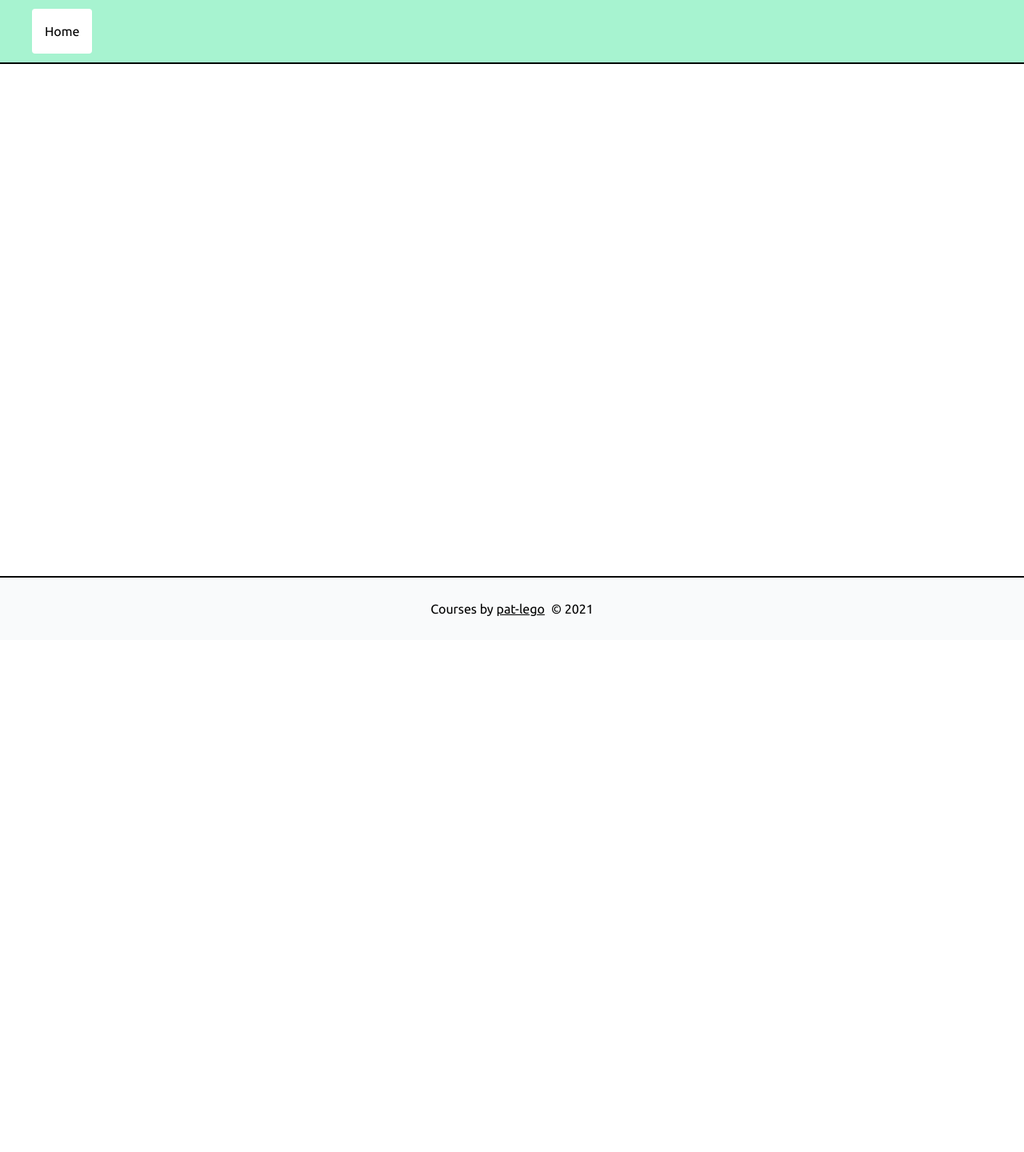
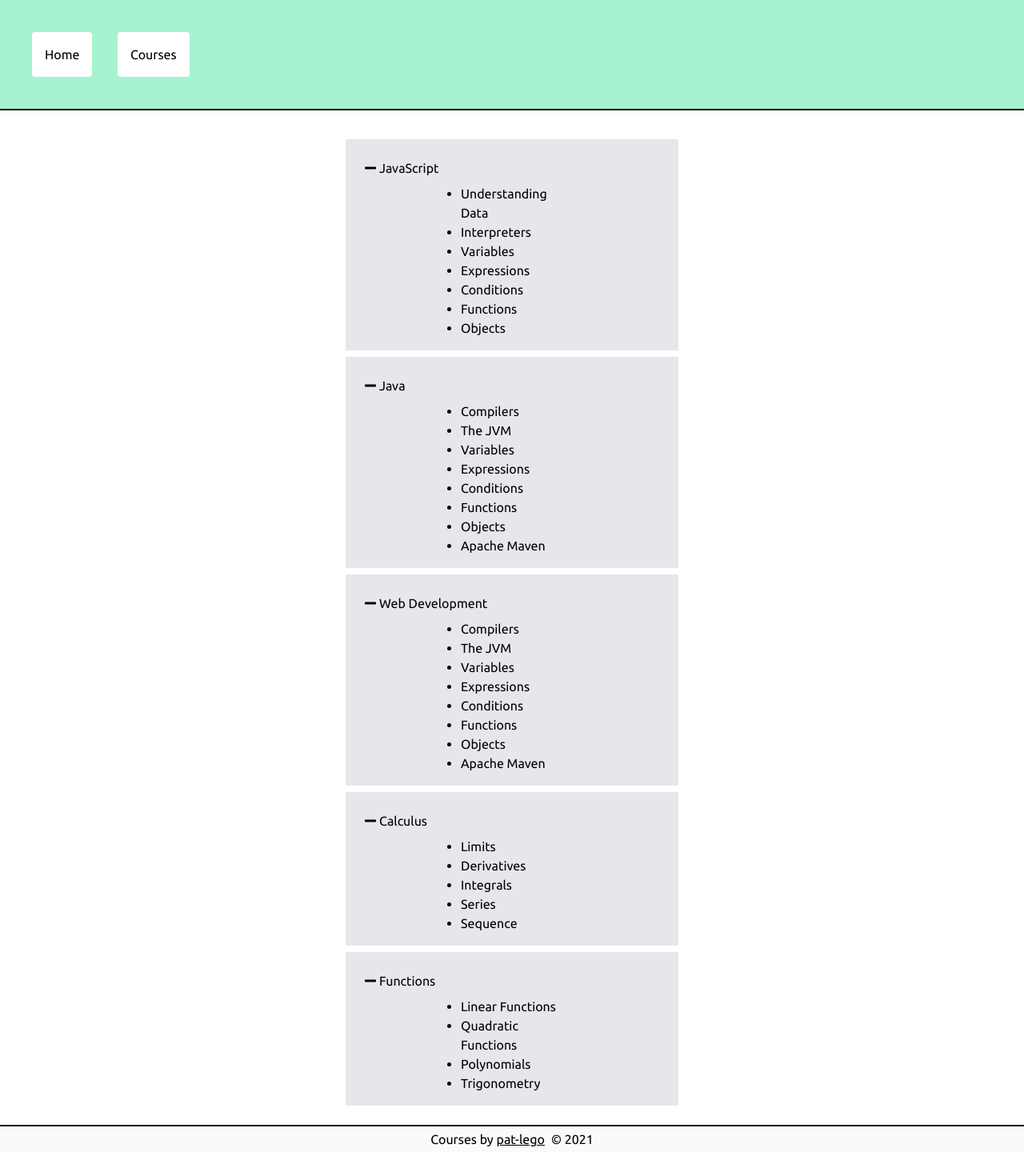
Before and after one commit to pat-lego/io.github.vm.pat-lego.tutor, a Vue app: page /#/courses in a window 1280 px wide. Shown: the whole page at 80% size. Before the commit the page ends 800 px from the top, so only its background shows below. Built offline with nearby package versions, Linux system fonts and the light colour scheme.

Commit message:
Adding courses page

```diff
--- a/package.json
+++ b/package.json
@@ -8,6 +8,9 @@
     "lint": "vue-cli-service lint"
   },
   "dependencies": {
+    "@fortawesome/fontawesome-svg-core": "^1.2.36",
+    "@fortawesome/free-solid-svg-icons": "^5.15.4",
+    "@fortawesome/vue-fontawesome": "^3.0.0-5",
     "@tailwindcss/postcss7-compat": "^2.0.2",
     "autoprefixer": "^9",
     "core-js": "^3.6.5",
--- a/src/App.vue
+++ b/src/App.vue
@@ -25,6 +25,10 @@ export default {
           name: "Home",
           route: "/",
         },
+        {
+          name: "Courses",
+          route: "/courses",
+        }
       ],
     };
   },
@@ -34,5 +38,4 @@ export default {
 #app {
   font-family: "Ubuntu", sans-serif;
 }
-
 </style>
--- /dev/null
+++ b/src/components/CourseContent.vue
@@ -0,0 +1,57 @@
+<template>
+  <div class="flex flex-col bg-gray-200 w-full p-4">
+    <span class="font-bold underline p-2"
+      ><button @click="collapse">
+        <font-awesome-icon class="mr-1" :icon="field" />{{ title }}
+      </button></span
+    >
+    <div v-if="!isCollapsed" class="flex flex-col w-full items-center w-full">
+      <ul class="w-1/3">
+        <li class="list-disc" v-for="topic in content" :key="topic">
+          {{ topic }}
+        </li>
+      </ul>
+    </div>
+  </div>
+</template>
+<script>
+import { FontAwesomeIcon } from "@fortawesome/vue-fontawesome";
+
+export default {
+  components: {
+    FontAwesomeIcon,
+  },
+  props: {
+    title: {
+      type: String,
+      required: true,
+    },
+    content: {
+      type: Array,
+      required: true,
+    },
+  },
+  data() {
+    return {
+      isCollapsed: false,
+      plus: "plus",
+      minus: "minus",
+      field: undefined,
+    };
+  },
+  mounted() {
+    this.field = this.minus;
+  },
+  methods: {
+    collapse: function () {
+      if (this.isCollapsed) {
+        this.field = this.minus;
+        this.isCollapsed = false;
+      } else {
+        this.field = this.plus;
+        this.isCollapsed = true;
+      }
+    },
+  },
+};
+</script>
--- a/src/components/Experience.vue
+++ b/src/components/Experience.vue
@@ -18,7 +18,6 @@
         <li>Java</li>
         <li>HTML/CSS</li>
         <li>Calculus</li>
-        <li>Algebra</li>
         <li>Functions</li>
       </ul>
     </div>
--- a/src/components/Nav.vue
+++ b/src/components/Nav.vue
@@ -1,20 +1,40 @@
 <template>
-    <header class="flex flex-row w-full h-20 bg-green-200 mb-5 border-black border-b-2">
-        <ul class="p-6 flex flex-row items-center" id="nav">
-            <li class="p-4 m-4 bg-white rounded transition duration-500 ease-in-out transform hover:-translate-y-1 hover:scale-11" href="{{navItem.route}}" v-for="navItem in navItems" :key="navItem.name">
-                {{navItem.name}}
+  <header
+    class="flex w-full h-auto bg-green-200 mb-5 border-black border-b-2"
+  >
+    <ul class="lg:p-6 flex flex-col lg:flex-row w-full" id="nav">
+      <li
+        class="
+          text-center
+          m-1
+          lg:p-4
+          lg:m-4
+          bg-white
+          rounded
+          lg:transition
+          lg:duration-500
+          lg:ease-in-out
+          lg:transform
+          hover:-translate-y-1 hover:scale-11
+        "
+        v-for="navItem in navItems"
+        :key="navItem.name"
+      >
+        <a class="h-full w-full" v-bind:href="'#' + navItem.route">
+          {{ navItem.name }}
+        </a>
       </li>
     </ul>
   </header>
 </template>
 <script>
 export default {
-    name: 'Nav',
+  name: "Nav",
   props: {
     navItems: {
       required: true,
-            type: Object
-        }
-    }
-}
+      type: Object,
+    },
+  },
+};
 </script>
--- a/src/main.js
+++ b/src/main.js
@@ -4,4 +4,9 @@ import router from './router'
 import './assets/main.css'
 import './assets/tailwind.css'
 
+import { library } from '@fortawesome/fontawesome-svg-core'
+import { faPlus, faMinus } from '@fortawesome/free-solid-svg-icons'
+
+library.add(faPlus, faMinus)
+
 createApp(App).use(router).mount('#app')
--- a/src/router/index.js
+++ b/src/router/index.js
@@ -1,11 +1,17 @@
 import { createWebHashHistory, createRouter } from "vue-router";
 import Home from "@/views/Home.vue"
+import Courses from "@/views/Courses.vue"
 
 const routes = [
     {
       path: "/",
       name: "Home",
       component: Home,
+    },
+    {
+      path: "/courses",
+      name: "Courses",
+      component: Courses,
     },
   ];
 
--- /dev/null
+++ b/src/views/Courses.vue
@@ -0,0 +1,67 @@
+<template>
+  <div class="flex flex-col h-auto w-full items-center p-4">
+    <div class="w-full lg:w-1/3">
+      <CourseContent
+        class="mb-2"
+        :title="'JavaScript'"
+        :content="content.javascript"
+      />
+      <CourseContent class="mb-2" :title="'Java'" :content="content.java" />
+      <CourseContent
+        class="mb-2"
+        :title="'Web Development'"
+        :content="content.java"
+      />
+      <CourseContent
+        class="mb-2"
+        :title="'Calculus'"
+        :content="content.calculus"
+      />
+      <CourseContent
+        class="mb-2"
+        :title="'Functions'"
+        :content="content.functions"
+      />
+    </div>
+  </div>
+</template>
+<script>
+import CourseContent from "@/components/CourseContent";
+
+export default {
+  components: { CourseContent },
+  data() {
+    return {
+      content: {
+        javascript: [
+          "Understanding Data",
+          "Interpreters",
+          "Variables",
+          "Expressions",
+          "Conditions",
+          "Functions",
+          "Objects",
+        ],
+        java: [
+          "Compilers",
+          "The JVM",
+          "Variables",
+          "Expressions",
+          "Conditions",
+          "Functions",
+          "Objects",
+          "Apache Maven",
+        ],
+        webdev: ["Markup", "HTML", "Cascading Style Sheets"],
+        calculus: ["Limits", "Derivatives", "Integrals", "Series", "Sequence"],
+        functions: [
+          "Linear Functions",
+          "Quadratic Functions",
+          "Polynomials",
+          "Trigonometry",
+        ],
+      },
+    };
+  },
+};
+</script>
--- a/vue.config.js
+++ b/vue.config.js
@@ -3,7 +3,7 @@ module.exports = {
     pages: {
         index: {
             entry: 'src/main.js',
-            title: 'Rockland Tutors',
+            title: 'Courses by pat-lego',
         },
     }
 }
```
Also changed, not shown: 13 other files (tests, documents, lock files or other folders). Lines whose indentation alone changed are shown as unchanged.
